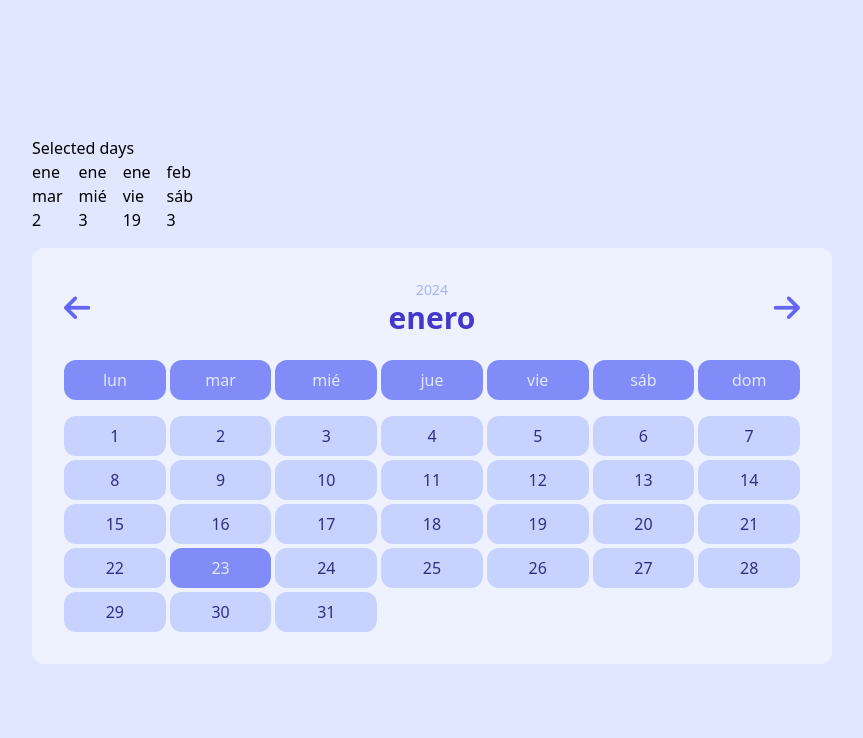
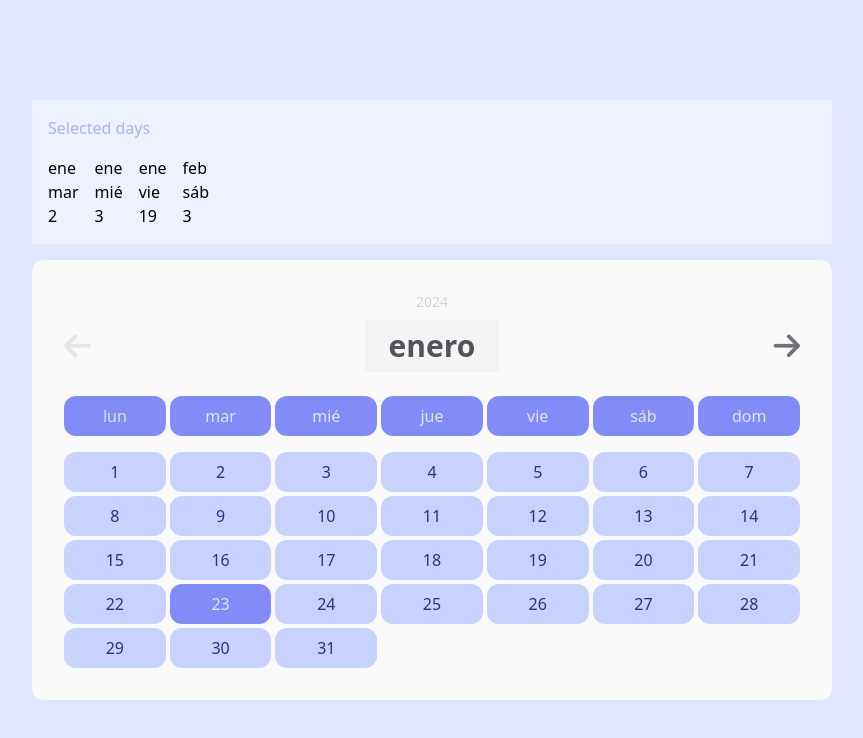
Before and after one commit to MMadlos/cronos-app, a React (Vite) app: page / in a window 1280 px wide. Shown: the top 738 px of the page, without its empty margins (208-1071 px from the left). Built offline with nearby package versions, Linux system fonts and the light colour scheme.

Commit message:
Add styles and states

```diff
--- a/src/components/Calendar.jsx
+++ b/src/components/Calendar.jsx
@@ -53,13 +53,13 @@ function Calendar() {
 
 	return (
 		<div className="my-8 flex flex-col gap-4">
-			<div>
-				<p>Selected days</p>
+			<div className="p-4 bg-indigo-50 flex flex-col gap-4">
+				<p className="text-indigo-300">Selected days</p>
 				<SelectedDates dates={selectedDays} />
 			</div>
 			<div
 				id="calendar"
-				className="w-[800px]  bg-indigo-50 p-8 flex flex-col gap-6 rounded-xl">
+				className="w-[800px] bg-zinc-50 p-8 flex flex-col gap-6 rounded-xl">
 				<CalendarHeader
 					calendarData={calendar}
 					onClick={handleMonthArrows}
--- a/src/components/CalendarHeader.jsx
+++ b/src/components/CalendarHeader.jsx
@@ -4,23 +4,60 @@ function CalendarHeader({ calendarData, onClick }) {
 	return (
 		<div
 			id="calendar-header"
-			className="flex flex-row justify-between items-center ">
-			<button
-				onClick={onClick}
-				data-index={monthIndex - 1}>
-				<i className="fa-solid fa-arrow-left text-3xl text-indigo-500" />
-			</button>
-			<div className="flex flex-col items-center justify-center">
-				<span className="text-indigo-300 text-sm font-medium">{year}</span>
-				<p className="text-3xl font-semibold text-indigo-700">{month}</p>
+			className="flex flex-col items-center gap-2">
+			<span className="text-zinc-300 text-sm font-medium">{year}</span>
+			<div className="flex flex-row justify-between items-center w-full">
+				<MonthArrow
+					orientation={"left"}
+					onClick={onClick}
+					monthIndex={monthIndex}
+				/>
+				<Month
+					year={year}
+					month={month}
+				/>
+				<MonthArrow
+					orientation={"right"}
+					onClick={onClick}
+					monthIndex={monthIndex}
+				/>
 			</div>
-			<button
-				onClick={onClick}
-				data-index={monthIndex + 1}>
-				<i className="fa-solid fa-arrow-right text-3xl text-indigo-500" />
-			</button>
 		</div>
 	)
 }
 
+function MonthArrow({ orientation, onClick, monthIndex }) {
+	const dataIndex = orientation === "left" ? monthIndex - 1 : monthIndex + 1
+
+	const currentDate = new Date()
+	const currentMonthIndex = currentDate.getMonth()
+	const isSameMonth = currentMonthIndex === monthIndex
+	const isDisabled = isSameMonth && orientation === "left"
+
+	const classes = {
+		icon: `fa-solid fa-arrow-${orientation}`,
+		base: "text-3xl",
+		isDisabled: {
+			true: "cursor-default text-zinc-200",
+			false: "text-zinc-500 hover:text-blue-600",
+		},
+	}
+
+	return (
+		<button
+			onClick={!isDisabled && onClick}
+			data-index={dataIndex}>
+			<i className={`${classes.icon} ${classes.base} ${classes.isDisabled[isDisabled]}`} />
+		</button>
+	)
+}
+
+function Month({ month }) {
+	return (
+		<button className="px-6 py-2 bg-zinc-100 hover:bg-zinc-200 rounded">
+			<p className="text-3xl font-semibold text-zinc-600">{month}</p>
+		</button>
+	)
+}
+
 export default CalendarHeader
```
